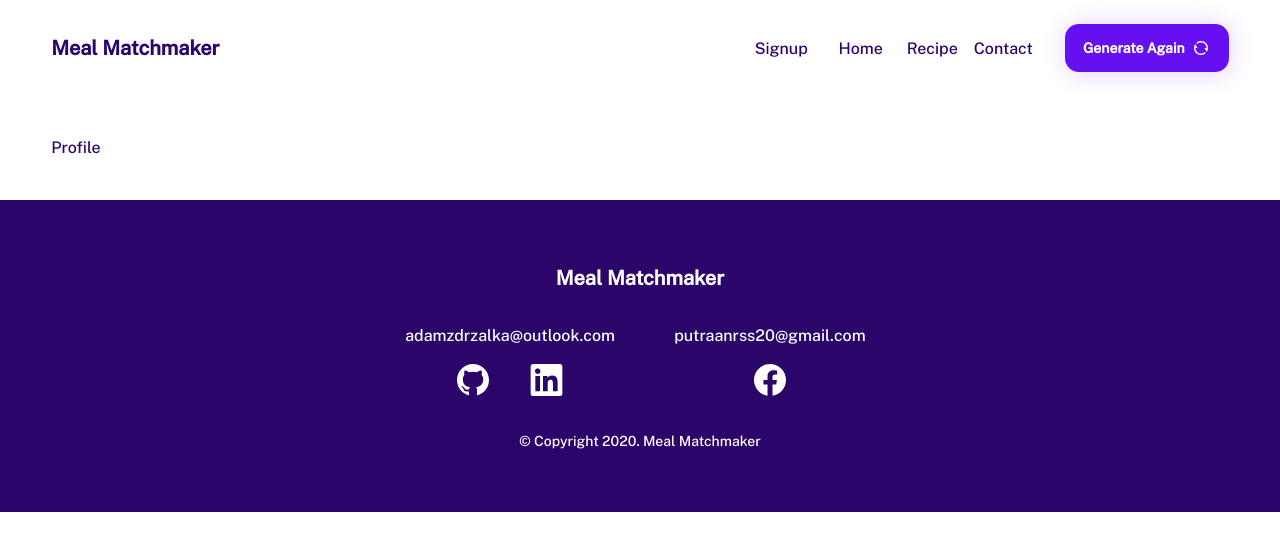
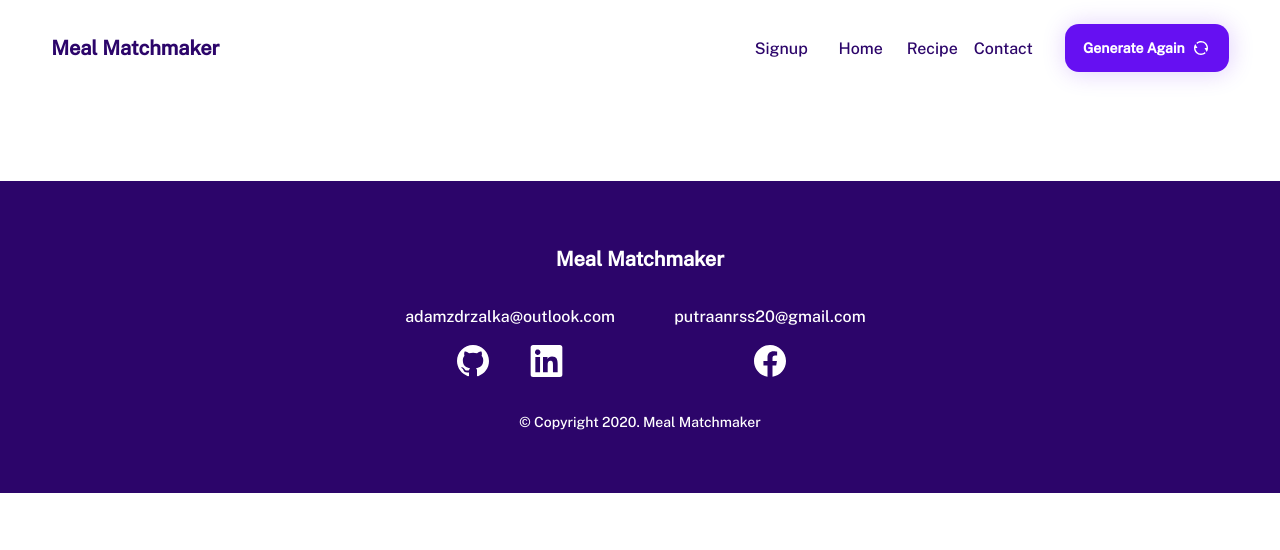
Before and after one commit to moderndayNeo/Meal-Matchmaker, a React (Create React App) app: page /profile in a window 1280 px wide. Shown: the top 550 px of the page. Built offline with nearby package versions, Linux system fonts and the light colour scheme.

Commit message:
feat: Use ReturnNavbar on Profile page

```diff
--- a/src/frontend/components/Main/ContactPage/ContactPage.css
+++ b/src/frontend/components/Main/ContactPage/ContactPage.css
@@ -6,16 +6,6 @@
 
 .ContactPage .ContactLink {
     margin-right: 30px;
-}
-
-.ContactPage .back-arrow {
-    position: absolute;
-    left: 6.67%;
-    right: 84.44%;
-    top: 25%;
-    bottom: 25%;
-    height: 21px;
-    z-index: 1;
 }
 
 .ContactPage .main-wrapper {
--- a/src/frontend/components/Profile/Profile.tsx
+++ b/src/frontend/components/Profile/Profile.tsx
@@ -1,9 +1,10 @@
 import React from 'react'
+import ReturnNavbar from '../common/ReturnNavbar'
 
 export default function Profile() {
     return (
         <div>
-            Profile
+            <ReturnNavbar />
         </div>
     )
 }
--- a/src/frontend/components/common/ReturnNavbar.css
+++ b/src/frontend/components/common/ReturnNavbar.css
@@ -5,6 +5,17 @@
     left: 0px;
     right: 0px;
     top: 0px;
+    border: 1px solid var(--primary-color-dark);
+}
+
+.ReturnNavbar .back-arrow {
+    position: absolute;
+    left: 6.67%;
+    right: 84.44%;
+    top: 25%;
+    bottom: 25%;
+    height: 21px;
+    z-index: 1;
 }
 
 
```
